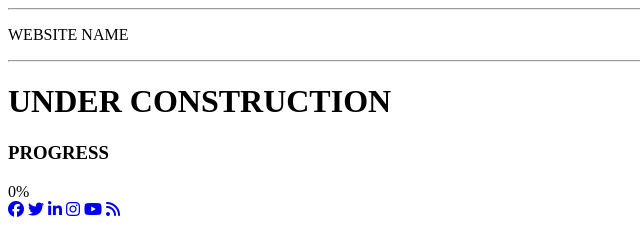
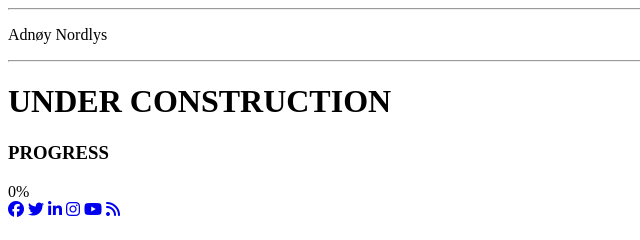
Before and after one commit to LukasKlab/LAB_GROUND_STATION_WEBSITE, a plain HTML site: page index.html in a window 1280 px wide. Shown: the full height of the page, 0-640 px from the left. Drawn offline with Linux system fonts and the light colour scheme.

Commit message:
Update title

```diff
--- a/index.html
+++ b/index.html
@@ -7,7 +7,7 @@
     <meta name="viewport" content="width=device-width, initial-scale=1.0">
     <script src="https://kit.fontawesome.com/667417c7ec.js" crossorigin="anonymous"></script>
 
-    <title>Website Under Construction HTML Page</title>
+    <title>Andøy Nordlys</title>
 </head>
 
 <body >
@@ -15,7 +15,7 @@
     <div class="container">
         <div class="top">
             <hr>
-            <p>WEBSITE NAME</p>
+            <p>Adnøy Nordlys</p>
             <hr>
         </div>
         <h1>UNDER CONSTRUCTION</h1>
```
